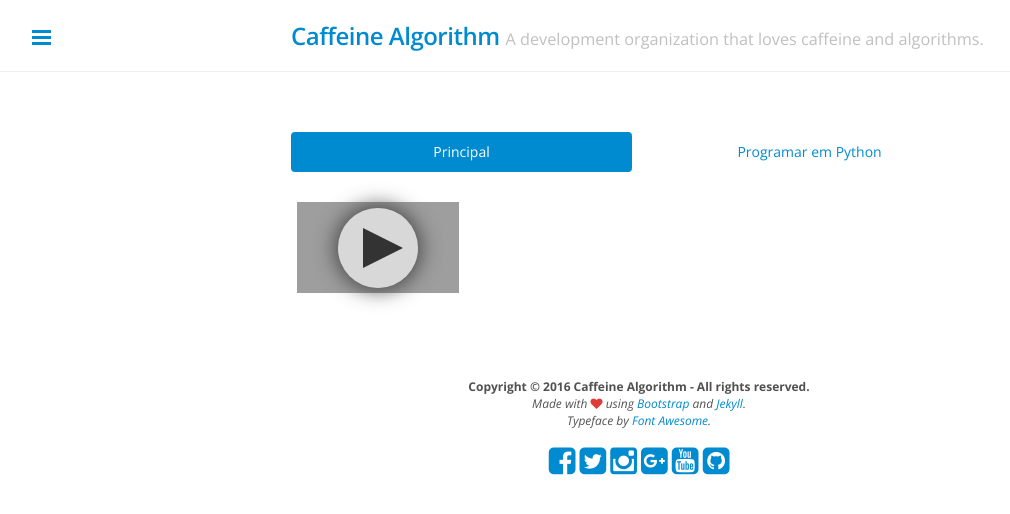
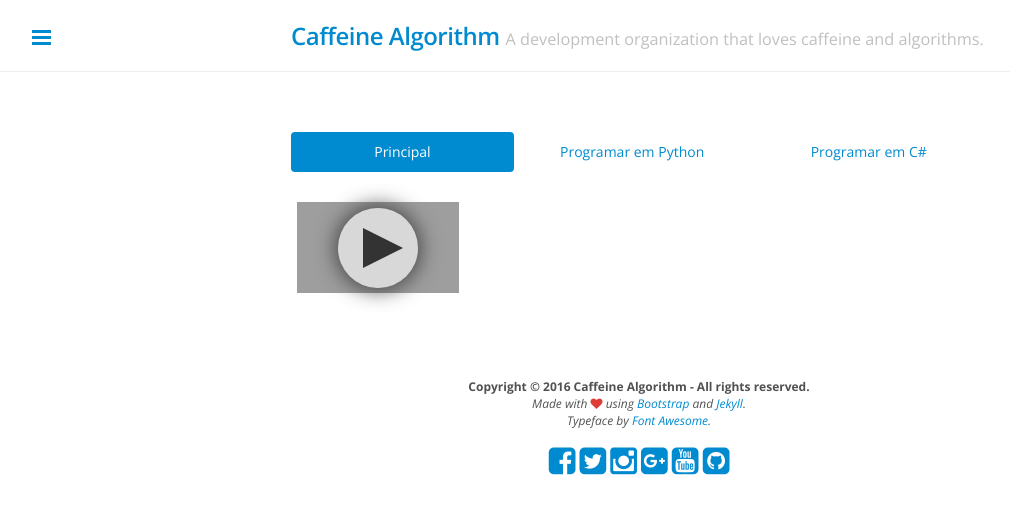
Before and after one commit to dnelsonsilvav/caffeinealgorithm.github.io, a Jekyll site: the page built from videos/index.md, in a window 1280 px wide. Shown: the top 514 px of the page, without its empty margins (1-1011 px from the left). Built offline with Jekyll 4.4.1, drawn with Linux system fonts in a browser that asks for light colours; comment, search, counter and statistics services are not loaded; grey boxes are pictures that could not be loaded.

Commit message:
[videos/index.md] Update

```diff
--- a/videos/index.md
+++ b/videos/index.md
@@ -17,13 +17,14 @@
 	</div>
 </div>
 
-<ul class="nav nav-pills nav-justified">
-	<li class="active"><a data-toggle="tab" href="#principal">Principal</a></li>
-	<li><a data-toggle="tab" href="#programar-em-python">Programar em Python</a></li>
+<ul class='nav nav-pills nav-justified'>
+	<li class='active'><a data-toggle='tab' href='#principal'>Principal</a></li>
+	<li><a data-toggle='tab' href='#programar-em-python'>Programar em Python</a></li>
+	<li><a data-toggle='tab' href='#programar-em-csharp'>Programar em C#</a></li>
 </ul>
 
-<div class="tab-content">
-	<div id="principal" class="tab-pane fade in active">
+<div class='tab-content'>
+	<div id='principal' class='tab-pane fade in active'>
 		<h3></h3>
 		<div class='videoContainer'>
 			<div class='img'>
@@ -32,7 +33,7 @@
 			</div>
 		</div>
 	</div>
-	<div id="programar-em-python" class="tab-pane fade">
+	<div id='programar-em-python' class='tab-pane fade'>
 		<h3></h3>
 		<div class='videoContainer'>
 			<div class='img'>
@@ -245,6 +246,69 @@
 			</div>
 		</div>
 	</div>
+	<div id='programar-em-csharp' class='tab-pane fade'>
+		<h3></h3>
+		<div class='videoContainer'>
+			<div class='img'>
+				<div id='mQ2lcaG2Jaw' class='video'>
+				</div>
+			</div>
+		</div>
+		<div class='videoContainer'>
+			<div class='img'>
+				<div id='uKdz0qNb4kw' class='video'>
+				</div>
+			</div>
+		</div>
+		<div class='videoContainer'>
+			<div class='img'>
+				<div id='06G8mogPN7U' class='video'>
+				</div>
+			</div>
+		</div>
+		<div class='videoContainer'>
+			<div class='img'>
+				<div id='dRuzCyvlF1Q' class='video'>
+				</div>
+			</div>
+		</div>
+		<div class='videoContainer'>
+			<div class='img'>
+				<div id='sjQnGOEdZ1w' class='video'>
+				</div>
+			</div>
+		</div>
+		<div class='videoContainer'>
+			<div class='img'>
+				<div id='QPV9hUPTrnY' class='video'>
+				</div>
+			</div>
+		</div>
+		<div class='videoContainer'>
+			<div class='img'>
+				<div id='j_tWBdaSha4' class='video'>
+				</div>
+			</div>
+		</div>
+		<div class='videoContainer'>
+			<div class='img'>
+				<div id='ByVFlZORE6w' class='video'>
+				</div>
+			</div>
+		</div>
+		<div class='videoContainer'>
+			<div class='img'>
+				<div id='dUfCXOp3UFM' class='video'>
+				</div>
+			</div>
+		</div>
+		<div class='videoContainer'>
+			<div class='img'>
+				<div id='NAfF1StjFy4' class='video'>
+				</div>
+			</div>
+		</div>
+	</div>
 </div>
 
 <script>
```
